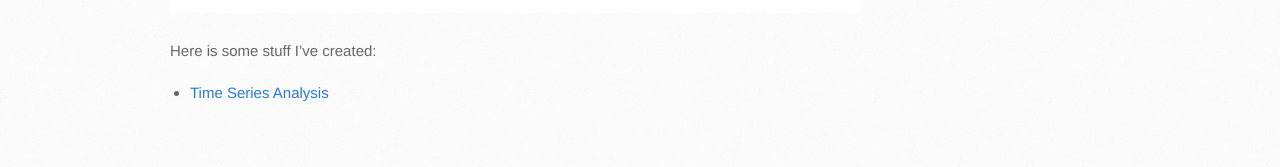
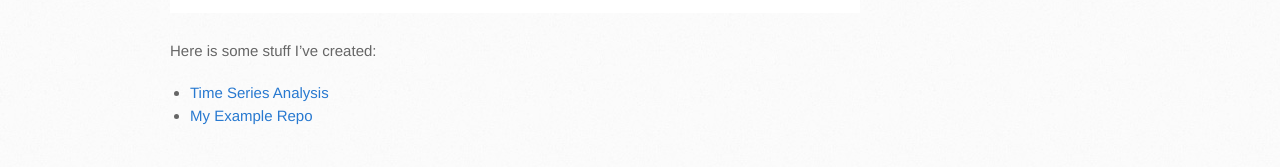
Before and after one commit to yechen95/yechen95.github.io, a Jekyll site: the page built from index.md, in a window 1280 px wide. Shown: the part 937-1104 px from the top of the page. Built offline with Jekyll 4.4.1, drawn with Linux system fonts in a browser that asks for light colours; our own code applies the rules of GitHub Pages for plain Markdown files.

Commit message:
Update index.md

```diff
--- a/index.md
+++ b/index.md
@@ -8,3 +8,4 @@ description: The subtitle
 
 Here is some stuff I've created:
 - [Time Series Analysis](/timeseries/index.md)
+- [My Example Repo](http://github.com/yechen95.github.io/)
```
